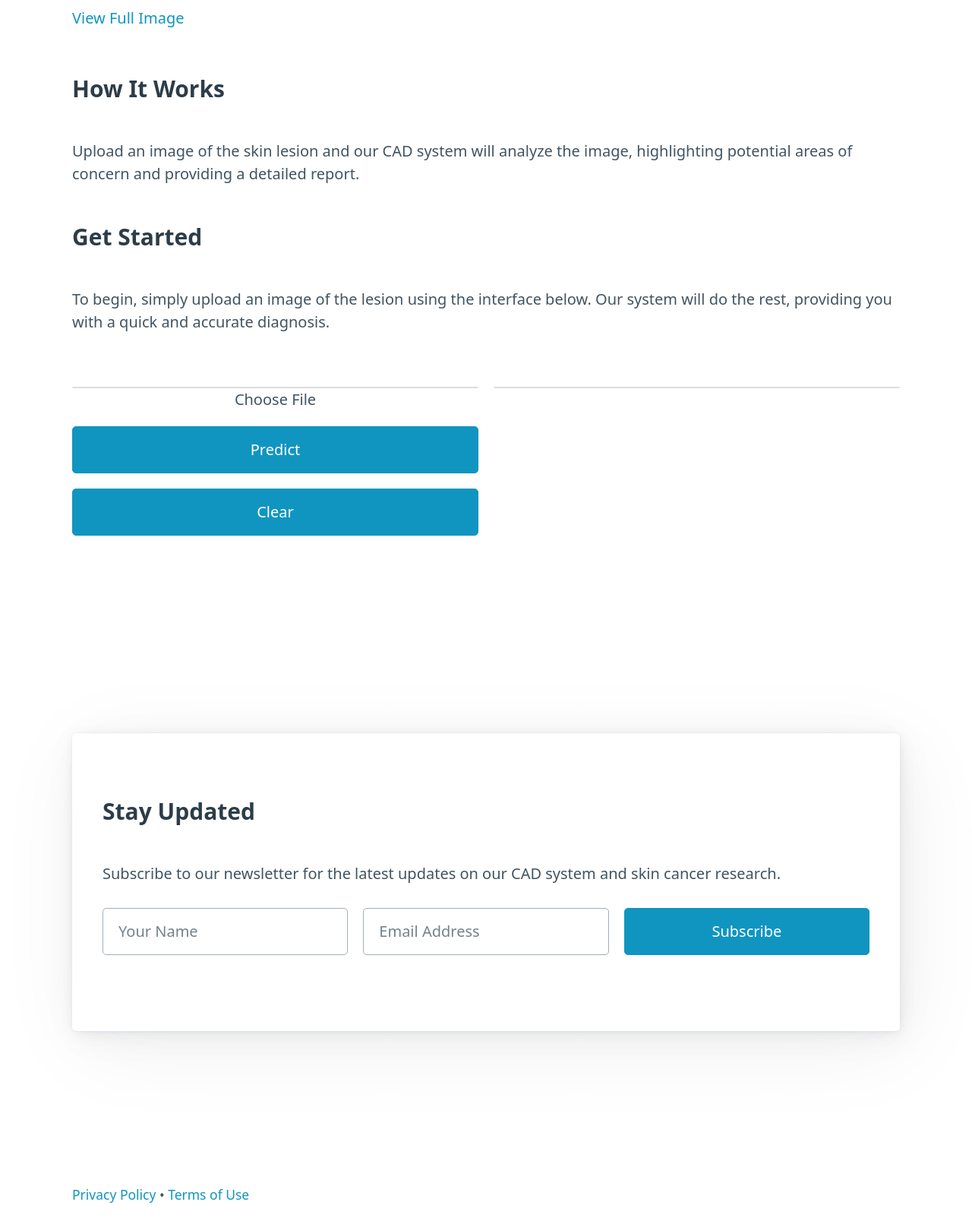
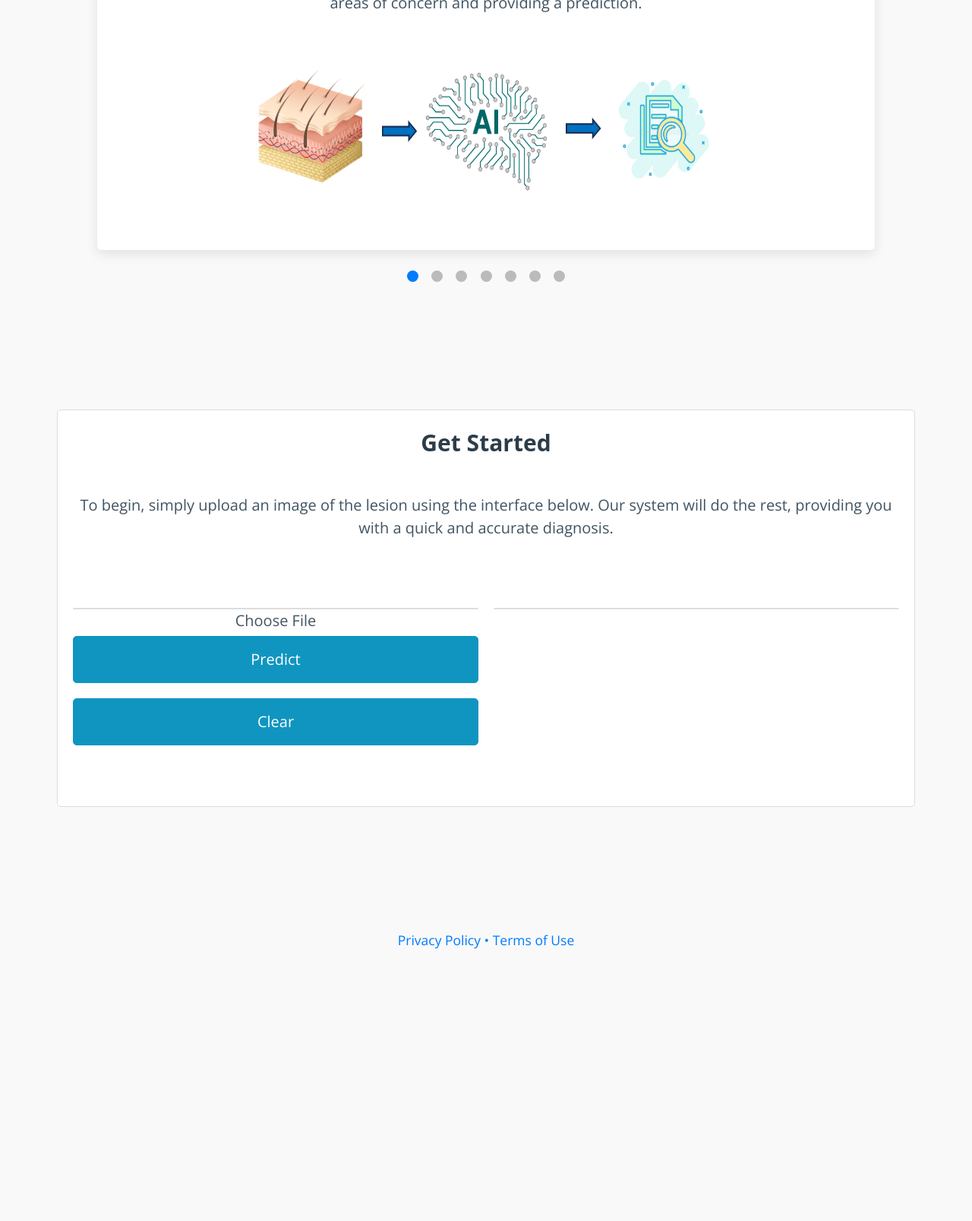
Before and after one commit to fortuneCook1e/skinCancerClassification, a Flask app: page / in a window 1280 px wide. Shown: the part 596-2203 px from the top of the page at 76% size. After the commit the page ends 1845 px from the top, so only its background shows below. Run offline with Flask 3, Linux system fonts and the light colour scheme.

Commit message:
added carousel

```diff
--- a/app.py
+++ b/app.py
@@ -82,7 +82,7 @@ classification_model = load_model('C:/Users/jeesh/Documents(local)/FYP/fyp code/
 
 @app.route('/')
 def home():
-    return render_template('inference.html')
+    return render_template('upload.html')
 
 @app.route('/predict', methods=['POST'])
 def predict():
--- a/templates/inference.html
+++ b/templates/inference.html
@@ -28,21 +28,6 @@
             padding: 2rem 0;
         }
         .input-field button, .output-field button {
-            margin-top: 1rem;
-        }
-        .instructions {
-            padding: 1rem;
-            background-color: #f0f0f0;
-            overflow-y: auto;
-            border-radius: 5px;
-            margin-top: 1rem;
-        }
-        .instructions ol {
-            padding-left: 1rem;
-        }
-        .instructions img {
-            max-width: 100%;
-            height: auto;
             margin-top: 1rem;
         }
         .container {
--- a/templates/upload.html
+++ b/templates/upload.html
@@ -2,109 +2,245 @@
 <html lang="en">
 <head>
     <meta charset="UTF-8">
-    <title>Image Prediction</title>
+    <title>Computer-aided Diagnosis (CAD) System</title>
+    <link href="https://fonts.googleapis.com/css2?family=Open+Sans:wght@400;600;700&display=swap" rel="stylesheet">
+    <link rel="stylesheet" href="https://cdn.jsdelivr.net/npm/@picocss/pico@1/css/pico.min.css">
+    <meta name="viewport" content="width=device-width, initial-scale=1">
     <style>
         html, body {
-            height: 100%; /* Add this to ensure full page height */
-            margin: 0; /* Reset default margin */
-            padding: 0; /* Reset default padding */
-            display: flex;
-            flex-direction: column; /* Stack children vertically */
+            font-family: 'Open Sans', sans-serif;
+            background: #f9f9f9;
+        }
+        .hero {
+            background: #e1efff;
+            padding: 2rem 0;
+            text-align: center;
+        }
+        .hero h2 {
+            color: #007bff;
+            margin-bottom: 0.5rem;
+        }
+        .hero p {
+            color: #555;
+        }
+        .card {
+            background: #fff;
+            border: 1px solid #ddd;
+            border-radius: 5px;
+            padding: 1rem;
+            margin-top: 1rem;
+        }
+        .card:hover {
+            box-shadow: 0 5px 15px rgba(0,0,0,0.1);
+        }
+        .icon {
+            display: inline-block;
+            width: 40px;
+            height: 40px;
+            background: #007bff;
+            border-radius: 50%;
+            color: white;
+            text-align: center;
+            line-height: 40px;
+            margin-right: 10px;
+            vertical-align: middle;
+        }
+        .button:hover {
+            background-color: lightgray;
+            transition: background-color 0.3s;
+        }
+        footer {
+            color: #007bff;
+            padding: 1rem 0;
+            text-align: center;
+        }
+        footer a {
+            color: #007bff;
+            text-decoration: none;
+        }
+        footer a:hover {
+            text-decoration: underline;
+        }
+        .inference-interface {
+            text-align: center;
+            padding-top: 2rem;
         }
         .image-preview, .result-preview {
-            margin-top: 3px;
-            margin-bottom: 3px;
             border: 1px solid #ddd;
-            padding: /0px;
+            border-radius: 5px;
+            overflow: hidden;
+            margin-top: 1rem;
+        }
+        .image-preview img, .result-preview img {
+            width: 100%;
+            height: 50vh;
+            display: block;
+        }
+        .model {
+            display: grid;
+            grid-template-columns: repeat(auto-fit, minmax(192px, 1fr));
+            gap: 1rem;
+            justify-content: center;
+            align-items: start;
+            padding: 2rem 0;
+        }
+
+        .carousel {
+            position: relative;
+            margin: auto;
+            max-width: 6/00px; /* Adjust as necessary */
+            width: 80%;
+            height: 30%;
+          }
+
+          .carousel-slides .slide {
+            height: 60vh;
+            display: none;
+            padding: 20px;
+            text-align: center;
+            background: #fff;
+            border-radius: 5px;
+            box-shadow: 0 5px 15px rgba(0,0,0,0.1);
+          }
+          .carousel-slides img {
+            width: 50vw;
+            height: 50vh;
             border-radius: 5px;
           }
-        img {
-            width: 192px;
-            height: 256px;
+
+          .carousel-slides .active {
+            display: block;
           }
-        #result {
-            margin-top: 20px;
+
+          .carousel-indicators {
+            text-align: center;
+            padding: 20px;
           }
-        .input-field{
-            display: block;
 
+          .carousel-indicators .dot {
+            cursor: pointer;
+            height: 15px;
+            width: 15px;
+            margin: 0 6px;
+            background-color: #bbb;
+            border-radius: 50%;
+            display: inline-block;
+            transition: background-color 0.6s ease;
           }
-        .model{
-            display: flex;
-            margin-top: 10%;
+
+          .carousel-indicators .dot.active, .carousel-indicators .dot:hover {
+            background-color: #007bff;
           }
-        .instructions {
-            margin-left: 15%;
-            padding: 10px;
-            width: 50%;
-            background-color: lightgray;
-            overflow-y: auto;
-            max-height: 100%;
-        }
-        .content{
-            display: flex;
-            background-color: gr/ay;
-            flex: 1;
-            margin: 5%;
-            overflow: hidden;
-        }
-        .instructions img{
-            width: 400px;
-            height: 250px;
-        }
-        .left-section{
-            display: block;
-            width: 30%;
-        }
+
+
     </style>
 </head>
 <body>
 
-<div class="content">
-    <div class="left-section">
-        <h1>Computer-aided Diagnosis (CAD) System for Diagnosing Skin Cancer</h1>
+<nav class="container-fluid">
+    <ul>
+        <li><strong>Computer-aided Diagnosis System</strong></li>
+    </ul>
+    <ul>
+        <li><a href="#">Home</a></li>
+        <li><a href="#">About</a></li>
+        <li><a href="#" role="button">Contact Us</a></li>
+    </ul>
+</nav>
+
+<section class="hero">
+    <hgroup>
+        <h2>Diagnose Skin Cancer with AI</h2>
+        <h3>Fast, Accurate, and Reliable</h3>
+    </hgroup>
+    <p>
+        Welcome to our Computer-aided Diagnosis (CAD) System designed to assist in the early detection of skin cancer.
+        <br>Our system uses advanced machine learning algorithms to analyze images of skin lesions and provide a diagnosis.
+    </p>
+</section>
+
+
+    <div class="carousel">
+    <!-- Slides -->
+    <div class="carousel-slides">
+        <div class="slide active" id="slide1">
+            <h3>How It Works</h3>
+            <p>Upload an image of the skin lesion and our CAD system will analyze the image, highlighting potential areas of concern and providing a prediction.</p>
+            <img src="static\image\pipeline.png" alt="pipeline" style="height: 30vh">
+          </div>
+        <div class="slide" id="slide2">
+          <p>Step 1: Click the "Choose File" button to upload an image of a skin lesion.</p>
+          <img src="static/image/choose_file.png" alt="Choose File">
+        </div>
+        <div class="slide" id="slide3">
+          <p>Step 2: After selecting the image, click "Predict" to start the analysis.</p>
+          <img src="static/image/start_predict.png" alt="Start Prediction">
+        </div>
+        <div class="slide" id="slide4">
+          <p>Step 3: View the analyzed image with contours highlighting the lesion.</p>
+          <img src="static/image/contour.png" alt="Contour">
+        </div>
+        <div class="slide" id="slide5">
+          <p>Step 4: Check the predicted class indicating if the lesion is benign or malignant.</p>
+          <img src="static/image/pred_class.png" alt="Prediction Class">
+        </div>
+        <div class="slide" id="slide6">
+          <p>Step 5: Review the confidence score for the prediction accuracy.</p>
+          <img src="static/image/confidence_score.png" alt="Confidence Score">
+        </div>
+        <div class="slide" id="slide7">
+          <p>Step 6: If needed, click "Clear" to reset and upload a new image.</p>
+          <img src="static/image/clear_img.png" alt="Clear Results">
+        </div>
+      </div>
+
+
+    <!-- Dots/Indicators -->
+    <div class="carousel-indicators">
+      <span class="dot" onclick="currentSlide(1)"></span>
+      <span class="dot" onclick="currentSlide(2)"></span>
+      <span class="dot" onclick="currentSlide(3)"></span>
+      <span class="dot" onclick="currentSlide(4)"></span>
+      <span class="dot" onclick="currentSlide(5)"></span>
+      <span class="dot" onclick="currentSlide(6)"></span>
+      <span class="dot" onclick="currentSlide(7)"></span>
+      <!-- Add as many dots as there are slides -->
+    </div>
+  </div>
+
+<main class="container">
+    <div class="inference-interface">
+        <div class="card">
+            <h3>Get Started</h3>
+            <p>To begin, simply upload an image of the lesion using the interface below. Our system will do the rest, providing you with a quick and accurate diagnosis.</p>
             <div class="model">
                 <div class="input-field">
-                <input type="file" id="imageUpload" accept="image/*">
-                <div class="image-preview" id="imagePreview" style="width: 192px; height: 256px; border: 3px solid">
+                    <div class="image-preview" id="imagePreview">
                         <img src="" alt="Image Preview" style="display: none;">
                     </div>
+                    <label for="imageUpload" class="button primary">Choose File</label>
+                    <input type="file" id="imageUpload" accept="image/*" style="display: none;">
                     <button onclick="predict()">Predict</button>
                     <button onclick="clearResults()">Clear</button>
                 </div>
 
-
-            <div class="output-field" style="margin-left:100px; margin-top:20px">
-                <div class="result-preview" id="segmentedImagePreview" style="width: 192px; height: 256px; border: 3px solid">
+                <div class="output-field">
+                    <div class="result-preview" id="segmentedImagePreview">
                         <img src="" alt="Segmented Image Preview" style="display: none;">
                     </div>
-                <div id="result" style="width: 300px; height: 30px;"></div>
+                    <div id="result"></div>
                 </div>
             </div>
         </div>
+    </div>
+</main>
 
-    <div class="instructions">
-        <h2>Instructions</h2>
-        <ol>
-            <li>Click on "Choose File" to upload an image.</li>
-            <img src="\templates\image\choose file.png" alt="Description of image">
-            <li>View the uploaded image in the left preview box.</li>
-            <li>Click "Predict" to process the image.</li>
-            <img src="\templates\image\predict.png" alt="Description of image">
-            <li>See the result in the right preview box.</li>
-            <ul>
-                <li>The blue boundary indicates the region of the lesion</li>
-                <img src="\templates\image\segment.png" alt="Description of image">
-                <li>The predicted class </li>
-                <img src="\templates\image\pred class.png" alt="Description of image">
-                <li>The confidence score</li>
-                <img src="\templates\image\confidence.png" alt="Description of image">
-            </ul>
-            <li>If needed, click "Clear" to reset and start over.</li>
-            <img src="\templates\image\clear.png" alt="Description of image">
-        </ol>
-    </div>
-</div>
+<!-- Subscription Section, Footer, and Script remains unchanged -->
+<footer class="container">
+    <small>
+        <a href="#">Privacy Policy</a> • <a href="#">Terms of Use</a>
+    </small>
+</footer>
 
 <script>
     const imageUpload = document.getElementById('imageUpload');
@@ -152,7 +288,28 @@
         // Clear the results area
         resultDiv.innerHTML = '';
     }
+    let slideIndex = 1;
+    showSlides(slideIndex);
+
+    function currentSlide(n) {
+      showSlides(slideIndex = n);
+    }
+
+    function showSlides(n) {
+      let i;
+      let slides = document.getElementsByClassName("slide");
+      let dots = document.getElementsByClassName("dot");
+      if (n > slides.length) {slideIndex = 1}
+      if (n < 1) {slideIndex = slides.length}
+      for (i = 0; i < slides.length; i++) {
+          slides[i].style.display = "none";
+      }
+      for (i = 0; i < dots.length; i++) {
+          dots[i].className = dots[i].className.replace(" active", "");
+      }
+      slides[slideIndex-1].style.display = "block";
+      dots[slideIndex-1].className += " active";
+    }
 </script>
-
 </body>
 </html>
```
Also changed, not shown: templates/layout.css (added, +119 -0 lines), static/image/choose_file.png (added), static/image/clear_img.png (added), static/image/confidence_score.png (added), static/image/contour.png (added), static/image/pipeline.png (added), static/image/pred_class.png (added), static/image/start_predict.png (added). Lines whose indentation alone changed are shown as unchanged.
